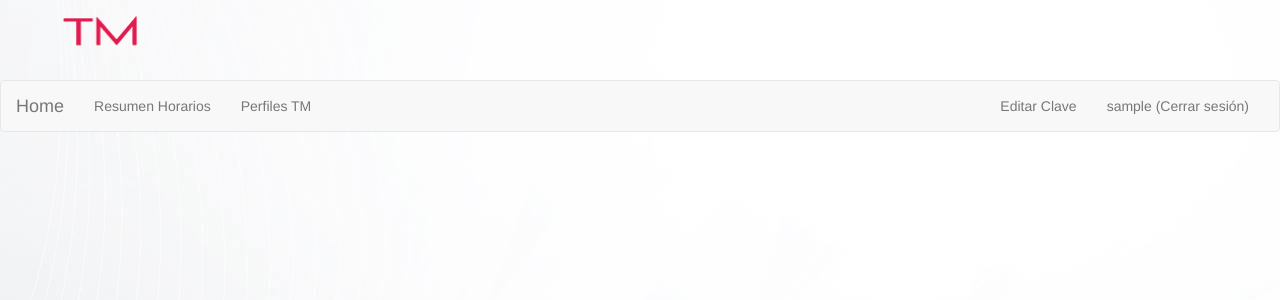
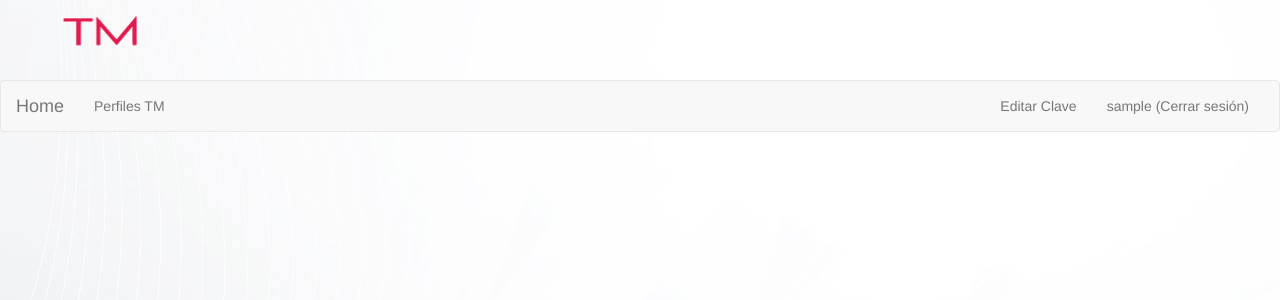
Before and after one commit to jorgecabane/Undas, a PHP site: page /index.php in a window 1280 px wide. Shown: the top 300 px of the page. Run offline with PHP 8.4, Linux system fonts and the light colour scheme; the visitor is signed in with stand-in values (Sample User, id 1); data that the repository does not hold is empty; some libraries are stand-ins or nearby versions.

Commit message:
se elimina resumen horarios (es igual a home)

```diff
--- a/header.php
+++ b/header.php
@@ -2,18 +2,17 @@
 include_once "querys/getTM.php"; // aqui ya se incluye la conexion local
 include_once "querys/getEcos.php";
 include_once "querys/getEventos.php";
-//include_once "conexionLocal.php"; // se incluye la conexion local arriba
+// include_once "conexionLocal.php"; // se incluye la conexion local arriba
 include_once "include/isAdmin.php";
 
-
-$result=mysql_query("Select * from Centro");
-if($_SESSION["usuario"]){
-	if(isAdmin($_SESSION["idusuario"])==1){
-		$admin=1;
+$result = mysql_query ( "Select * from Centro" );
+if ($_SESSION ["usuario"]) {
+	if (isAdmin ( $_SESSION ["idusuario"] ) == 1) {
+		$admin = 1;
+	} else {
+		$admin = 0;
 	}
-	else{
-		$admin=0;
-	}}
+}
 
 ?>
 <head>
@@ -22,8 +21,10 @@ if($_SESSION["usuario"]){
 <meta http-equiv="X-UA-Compatible" content="chrome=1" />
 <meta name="viewport" content="width=device-width, initial-scale=1">
 
-<script	src="https://ajax.googleapis.com/ajax/libs/jquery/1.11.1/jquery.min.js"></script>
-<script	src="http://maxcdn.bootstrapcdn.com/bootstrap/3.2.0/js/bootstrap.min.js"></script>
+<script
+	src="https://ajax.googleapis.com/ajax/libs/jquery/1.11.1/jquery.min.js"></script>
+<script
+	src="http://maxcdn.bootstrapcdn.com/bootstrap/3.2.0/js/bootstrap.min.js"></script>
 <script src="https://code.jquery.com/jquery-2.1.4.min.js"></script>
 <script src="//code.jquery.com/jquery-1.10.2.js"></script>
 <script src="//code.jquery.com/ui/1.11.4/jquery-ui.js"></script>
@@ -61,8 +62,9 @@ if($_SESSION["usuario"]){
 				id="bs-example-navbar-collapse-1">
 				<ul class="nav navbar-nav">
 
-      <?php // si es admin ve esto
-				if($admin==1){
+      <?php
+// si es admin ve esto
+						if ($admin == 1) {
 							?>
                        <!-- este es un dropdown -->
 					<li class="dropdown"><a href="#" class="dropdown-toggle"
@@ -71,8 +73,10 @@ if($_SESSION["usuario"]){
 					</a>
 						<ul class="dropdown-menu" role="menu">
 				<?php
-				while ($row = mysql_fetch_array($result)) {?>
-					<li><a href="calendario.php?idCentro=<?php echo $row['idCentro']; echo '&centro='.$row['Nombre'];?>"><?php echo $row['Nombre']; ?></a>
+							while ( $row = mysql_fetch_array ( $result ) ) {
+								?>
+					<li><a
+								href="calendario.php?idCentro=<?php echo $row['idCentro']; echo '&centro='.$row['Nombre'];?>"><?php echo $row['Nombre']; ?></a>
 								</form></li><?php
 							}
 
@@ -81,8 +85,9 @@ if($_SESSION["usuario"]){
       <?php } // si es admin ve esto?>
       <!-- aqui termina -->
 					<!-- este es un dropdown -->
-		 <?php // si es admin ve esto
-				if($admin==1){
+		 <?php
+// si es admin ve esto
+			if ($admin == 1) {
 				?>
 					<li class="dropdown"><a href="#" class="dropdown-toggle"
 						data-toggle="dropdown" role="button" aria-expanded="false">Ingreso
@@ -94,7 +99,7 @@ if($_SESSION["usuario"]){
 							<li><a href="agregarCentroNuevoR.php">Centro nuevo</a></li>
 						</ul></li>
         <?php } // si es admin ve esto?>
-		 <li><a href="schedule.php">Resumen Horarios</a></li>
+
 				<li><a href="Perfiles.php">Perfiles TM</a></li>
 
 
```
Lines whose indentation alone changed are shown as unchanged.
